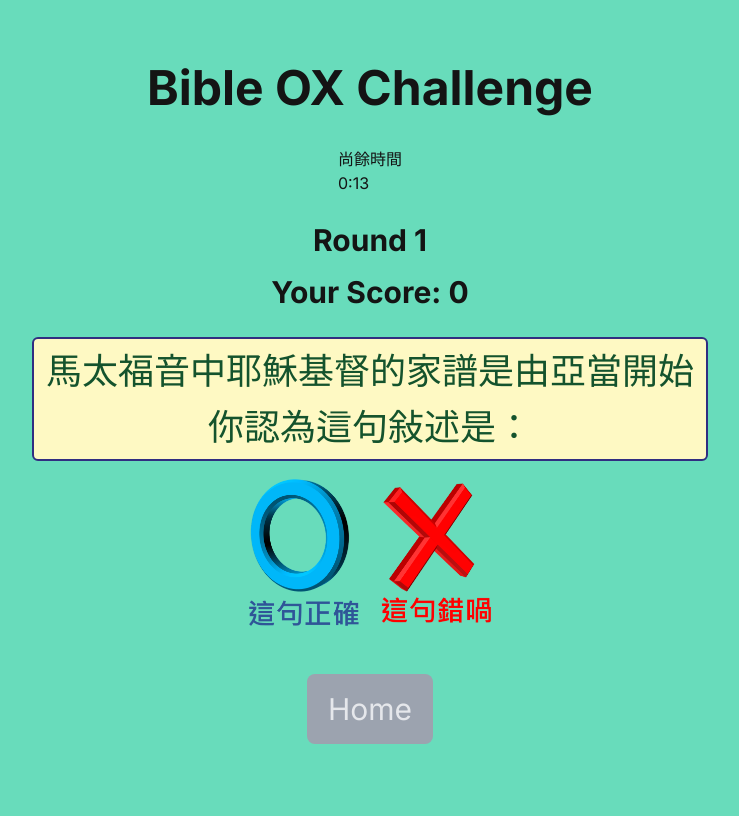
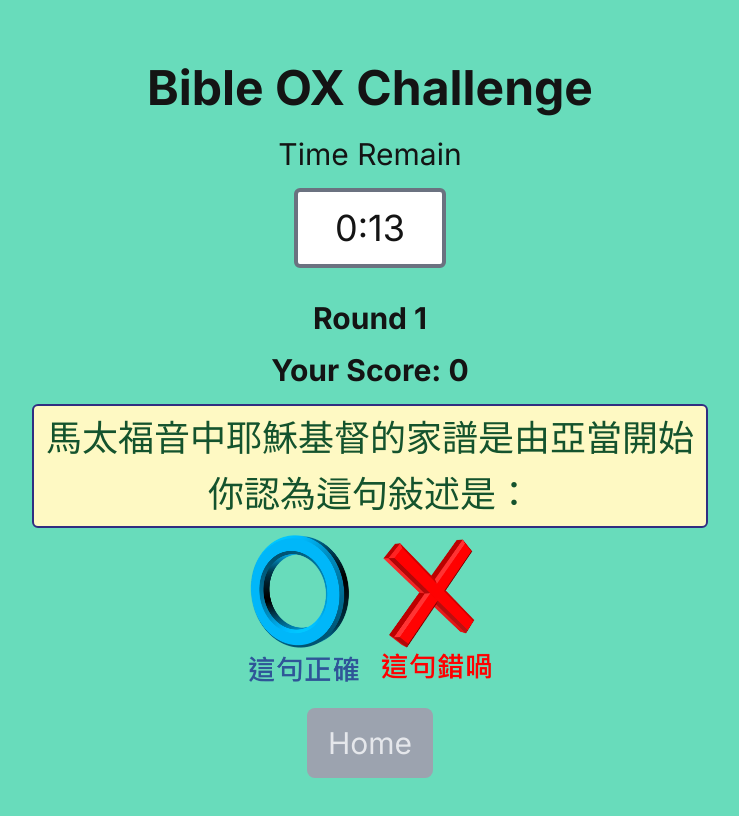
Before and after one commit to diamondcodebase/ox-app, a Next.js app: page /bibleQuiz in a window 1280 px wide. Both pictures are taken after a click on the button "Start Game". Shown: the top 816 px of the page, without its empty margins (270-1009 px from the left). Built offline with nearby package versions, Linux system fonts and the light colour scheme.

Commit message:
improve UI of counter

```diff
--- a/src/components/CountDownTimer.js
+++ b/src/components/CountDownTimer.js
@@ -27,8 +27,8 @@ export default function CountDownTimer({ secLimit, visible, running, timeoutFn }
 
     return (
         <div className="countdown-timer">
-            <h1>尚餘時間</h1>
-            <div className="timer-display">
+            <div className="text-3xl">Time Remain</div>
+            <div className="timer-display text-center text-4xl bg-white border-gray-500 border-4 rounded-md p-4 m-4">
                 <span>{Math.floor(timeLeft / 60)}:</span>
                 <span>{(timeLeft % 60).toString().padStart(2, '0')}</span>
             </div>
```
